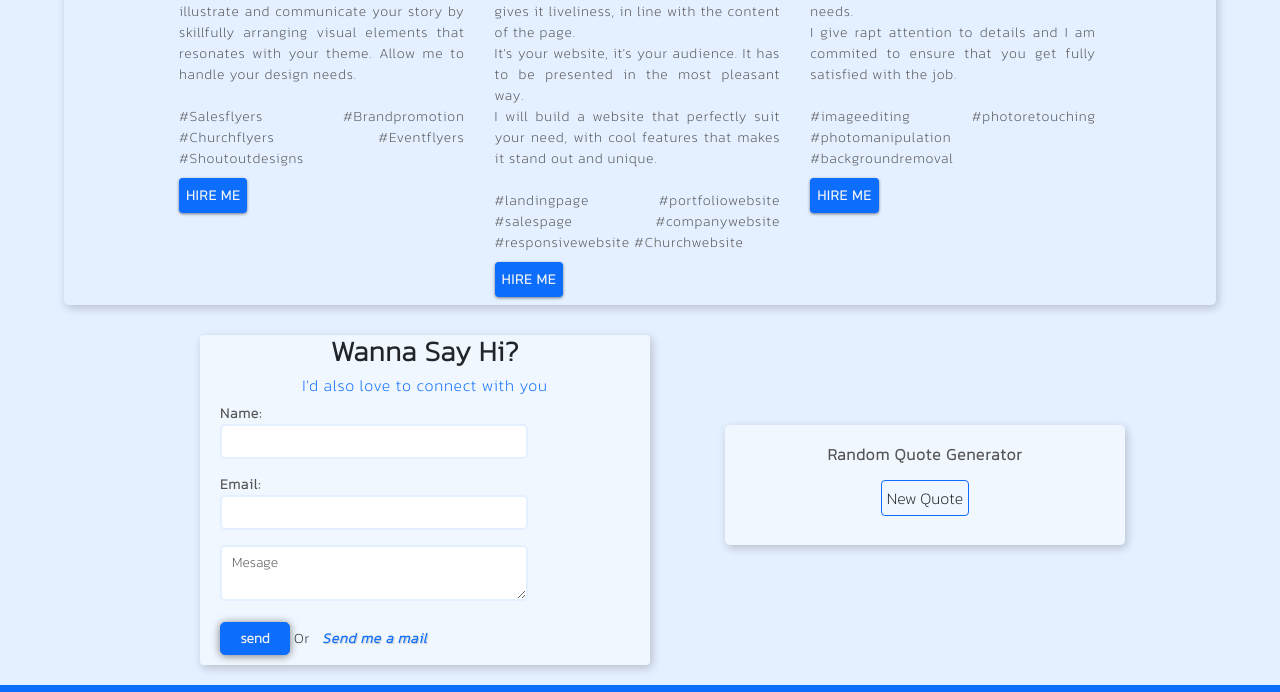
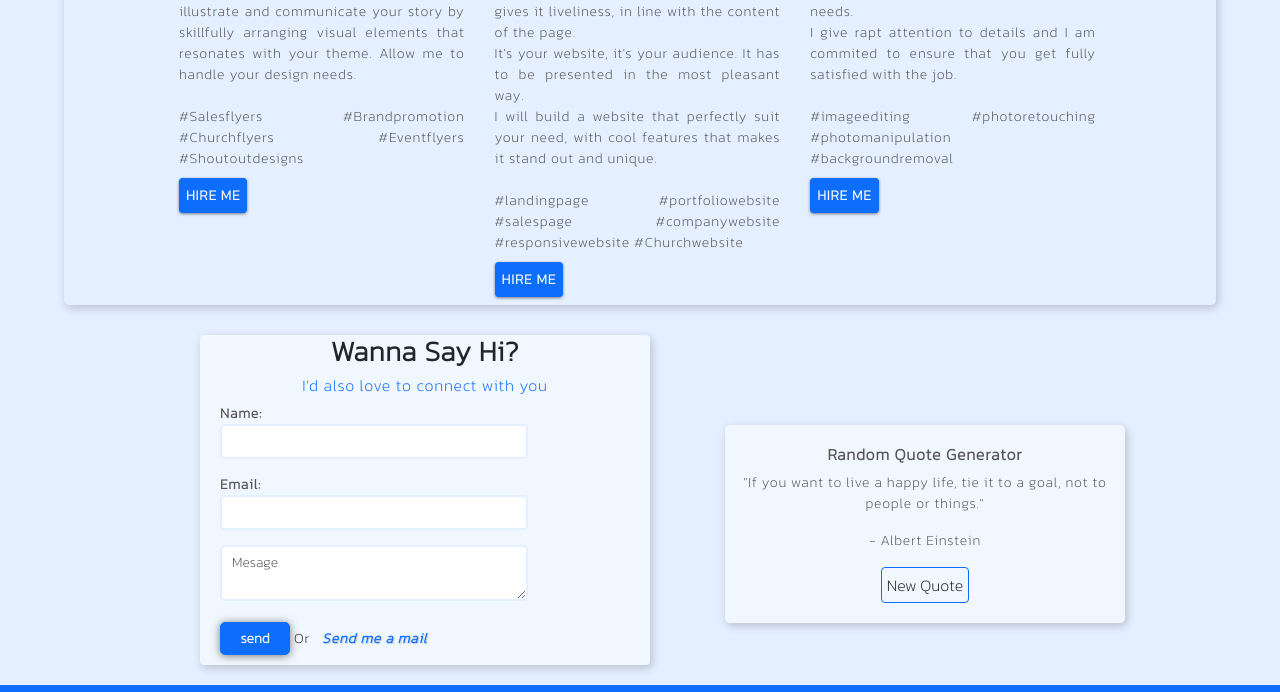
Before and after one commit to Atandagideon/myportfolioo, a plain HTML site: page index.html in a window 1280 px wide. Shown: the part 1226-1918 px from the top of the page. Drawn offline with nearby package versions, Linux system fonts and the light colour scheme.

Commit message:
Add files via upload

```diff
--- a/index.html
+++ b/index.html
@@ -12,6 +12,7 @@
 		<link href="https://fonts.googleapis.com/css2?family=Kanit:wght@200&family=Rubik:wght@350&display=swap" rel="stylesheet">
 		<link rel="stylesheet" href="https://fonts.googleapis.com/icon?family=Material+Icons">
 		<script src="https://kit.fontawesome.com/586b48c622.js" crossorigin="anonymous"></script>
+		<link rel="stylesheet" href="./CSS/quotestyl.css">
 		<link rel="stylesheet" href="./CSS/queries.css">
 		<link rel="stylesheet" href="./CSS/style.css">
 		<link rel="icon" href="./img/favicon.jpeg">
@@ -439,7 +440,8 @@
 			<div class="quote-container text-center">
 				<h3>Random Quote Generator</h3>
 				 <p id="quote-text"></p>
-  				 <button id="getQuote" class="btn">New Quote</button>
+				 <p id="quote-author"></p>
+  				 <button id="get-Quote" class="btn">New Quote</button>
 			</div>
 		</div>
 		<button onclick="topFunction()" id="myBtn" title="Go to top"><svg xmlns="http://www.w3.org/2000/svg" class="icon icon-tabler icon-tabler-arrow-big-top" width="25" height="25" viewBox="0 0 24 24" stroke-width="1.5" stroke="whitesmoke" fill="none" stroke-linecap="round" stroke-linejoin="round">
@@ -486,60 +488,73 @@
 			<p>Copyright © 2022 Emperor. All rights reserved.</p>
 		</footer>
 		<script src="https://cdn.jsdelivr.net/npm/bootstrap@5.1.3/dist/js/bootstrap.bundle.min.js" integrity="sha384-ka7Sk0Gln4gmtz2MlQnikT1wXgYsOg+OMhuP+IlRH9sENBO0LRn5q+8nbTov4+1p" crossorigin="anonymous"></script>
-		<script type="text/javascript">$(function() {
+		<script type="text/javascript">document.addEventListener('DOMContentLoaded', () => {
+			const quoteTextElement = document.getElementById('quote-text');
+			const quoteAuthorElement = document.getElementById('quote-author');
+			const getQuote = document.getElementById('get-Quote');
 
-$(document).ready(function () {
-    const apiURL = "https://type.fit/api/quotes";
+			const quotes = [
+				{
+					text: "The only way to do great work is to love what you do.",
+					author: "Steve Jobs"
+				},
+				{
+					text: "Strive not to be a success, but rather to be of value.",
+					author: "Albert Einstein"
+				},
+				{
+					text: "The mind is everything. What you think you become.",
+					author: "Buddha"
+				},
+				{
+					text: "Your time is limited, so don't waste it living someone else's life.",
+					author: "Steve Jobs"
+				},
+				{
+					text: "The purpose of our lives is to be happy.",
+					author: "Dalai Lama"
+				},
+				{
+					text: "Get busy living or get busy dying.",
+					author: "Stephen King"
+				},
+				{
+					text: "You only live once, but if you do it right, once is enough.",
+					author: "Mae West"
+				},
+				{
+					text: "Many of life's failures are people who did not realize how close they were to success when they gave up.",
+					author: "Thomas A. Edison"
+				},
+				{
+					text: "If you want to live a happy life, tie it to a goal, not to people or things.",
+					author: "Albert Einstein"
+				},
+				{
+					text: "Never let the fear of striking out keep you from playing the game.",
+					author: "Babe Ruth"
+				}
+				// Add more quotes here!
+				// { text: "Another quote.", author: "Author Name" }
+			];
 
-    function getQuote() {
-        $.getJSON(apiURL, function (data) {
-            const randomIndex = Math.floor(Math.random() * data.length);
-            const quote = data[randomIndex];
+			function getRandomQuote() {
+				const randomIndex = Math.floor(Math.random() * quotes.length);
+				return quotes[randomIndex];
+			}
 
-            $("#quote-text").text(`"${quote.text}"`);
-            $("#quote-author").text(quote.author ? `- ${quote.author}` : "- Unknown");
-        }).fail(function () {
-            $("#quote-text").text("Failed to fetch quote. Please try again.");
-            $("#quote-author").text("");
-        });
-    }
+			function displayQuote() {
+				const randomQuote = getRandomQuote();
+				quoteTextElement.textContent = `"${randomQuote.text}"`;
+				quoteAuthorElement.textContent = `- ${randomQuote.author || "Unknown"}`;
+			}
 
-    // Load a quote when the page loads
-    getRandomQuote();
+			// Display a quote on initial load
+			displayQuote();
 
-    // Generate a new quote on button click
-    $("#new-quote").click(function () {
-        getRandomQuote();
-    });
-});
-}</script>
-<script>
-	var mybutton = document.getElementById("myBtn");
-
-	window.onscroll = function() {scrollfunction()}
-
-	function scrollfunction()	{
-		if (document.body.scrollTop > 20 || document.documentElement.scrollTop > 20) {
-			mybutton.style.display = "block";
-		} else {
-			mybutton.style.display = "none";
-		}
-	}
-
-	function topFunction() {
-		document.body.scrollTop = 0;
-		document.documentElement.scrollTop = 0;
-	}
-</script>
-
-<!-- Google tag (gtag.js) -->
-<script async src="https://www.googletagmanager.com/gtag/js?id=G-5BTQ9F0Y9M"></script>
-<script>
-  window.dataLayer = window.dataLayer || [];
-  function gtag(){dataLayer.push(arguments);}
-  gtag('js', new Date());
-
-  gtag('config', 'G-5BTQ9F0Y9M');
+			// Event listener for the button
+			getQuote.addEventListener('click', displayQuote);
+		});
 </script>
 
 </body>
```
